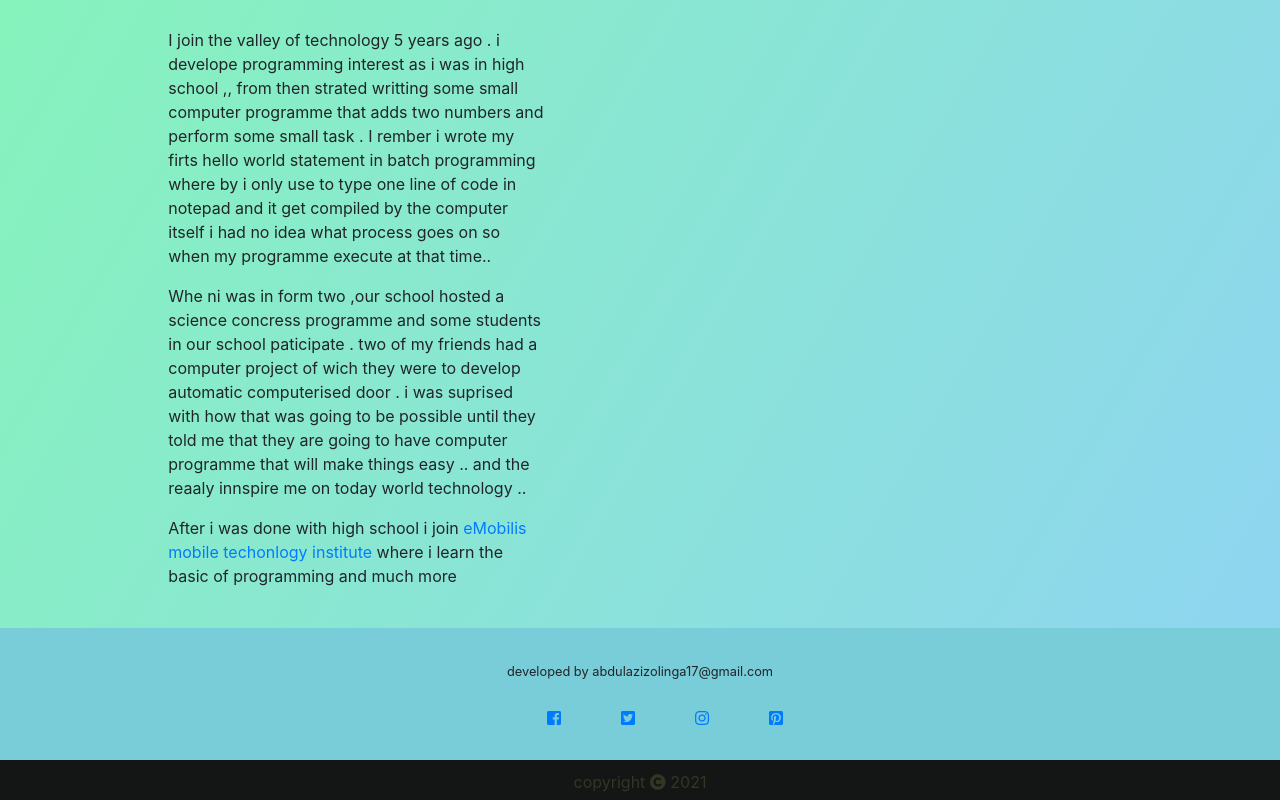
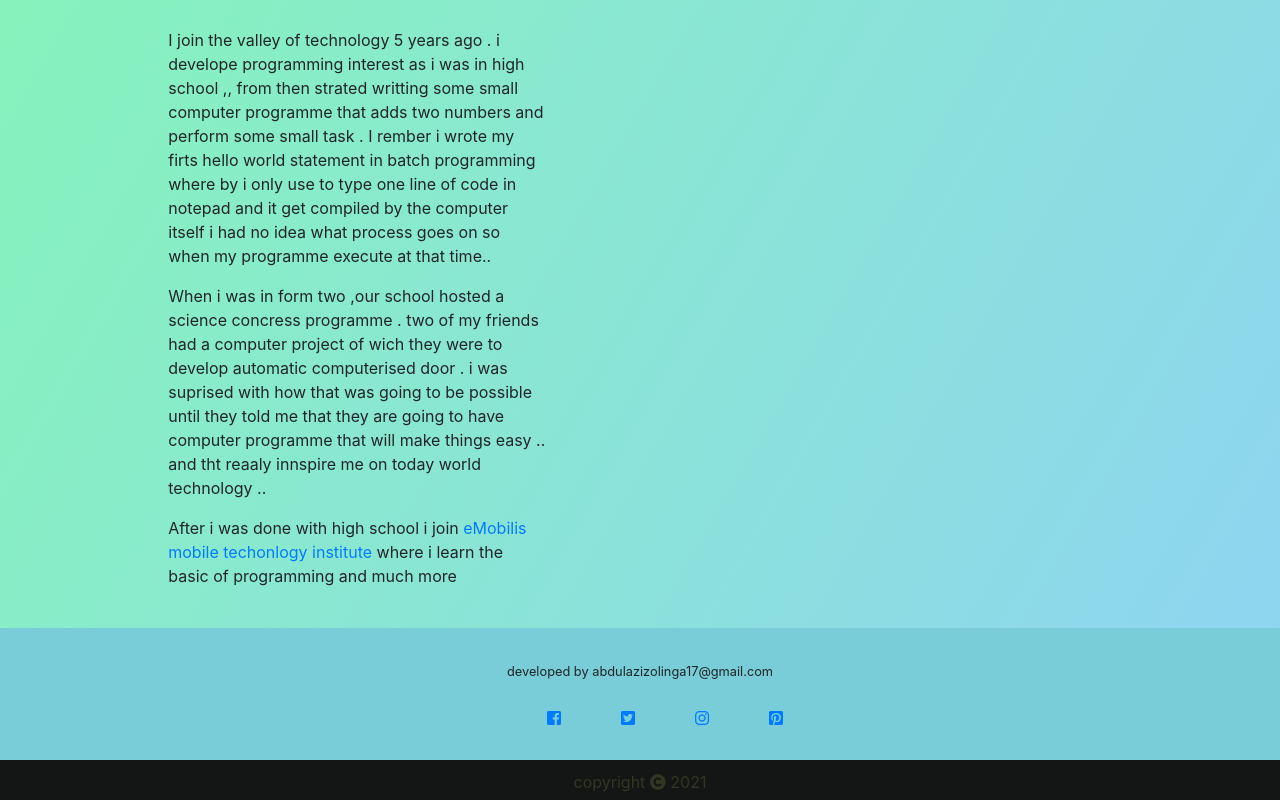
Before and after one commit to olinga-abdulaziz/live-project, a React (Create React App) app: page /about in a window 1280 px wide. Shown: the part 640-1440 px from the top of the page. Built offline with nearby package versions, Linux system fonts and the light colour scheme; a web font is replaced by a local one.

Commit message:
modif-16

```diff
--- a/src/Components/Portfolio.jsx
+++ b/src/Components/Portfolio.jsx
@@ -106,7 +106,7 @@ function Django() {
         <div className="ico-div">
         <box-icon className="p-icon1" type='logo' name='django'></box-icon>
         </div>
-            <strong><a href="https://www.djangoproject.com" title="Django abdulaziz">Django</a></strong><small> 80% of my backend (APIs) i do with python .</small>
+            <strong><a href="https://www.djangoproject.com" title="Django abdulaziz">Django</a></strong><small> 80% of  backend (APIs) i do with python. this awesome</small>
         </div>
     </div>
     );
--- a/src/Pages/About.js
+++ b/src/Pages/About.js
@@ -90,9 +90,9 @@ function About() {
                    i had no idea what process goes on so when my programme execute at that time..
                 </p>
                 <p data-aos="fade-up">
-                    Whe ni was in form two ,our school hosted a science concress programme and some students in our school paticipate . two of my friends
+                    When i was in form two ,our school hosted a science concress programme . two of my friends
                     had a computer project of wich they were to develop automatic computerised door . i was suprised with how that was going to be possible until they told me that they are going
-                    to have computer programme that will make things easy .. and the reaaly innspire me on today world technology ..
+                    to have computer programme that will make things easy .. and tht reaaly innspire me on today world technology ..
                 </p>
                 <p>After i was done with high school i join <a href="https://www.emobilis.ac.ke" >eMobilis mobile techonlogy institute</a> where i learn the basic of programming and much more</p>
             </div>
--- a/src/Pages/Success.js
+++ b/src/Pages/Success.js
@@ -1,7 +1,7 @@
 import { Helmet } from 'react-helmet';
 function Success() {
     return (
-    <div style={{height:"50vh"}}>
+    <div style={{height:"80vh"}}>
                            <Helmet>
       <title>Success</title>
       <meta name="description" content="About Abdualziz olinga`a said . I am a full-stack web developer with muximum experience, ibuild successfull web applications ." />
```
